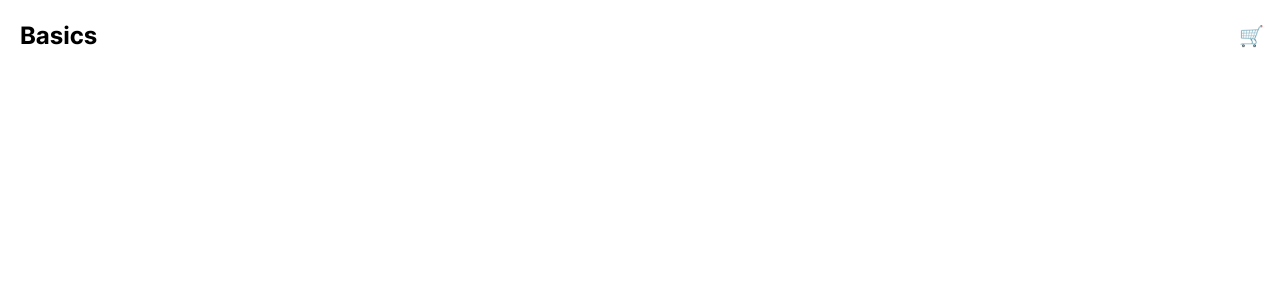
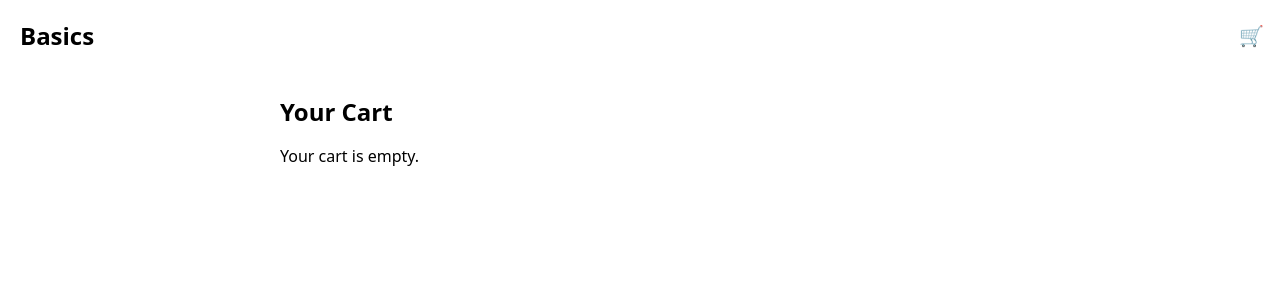
Before and after one commit to SadiaMasood007/eCommerceProject, a React (Vite) app: page /cart in a window 1280 px wide. Before the commit this address had no page. Shown: the top 300 px of the page. Built offline with nearby package versions, Linux system fonts and the light colour scheme.

Commit message:
added cart functionality

```diff
--- a/package.json
+++ b/package.json
@@ -15,7 +15,8 @@
     "react-dom": "^19.1.0",
     "react-helmet": "^6.1.0",
     "react-router": "^5.2.0",
-    "react-router-dom": "^7.6.3"
+    "react-router-dom": "^7.6.3",
+    "zustand": "^5.0.6"
   },
   "devDependencies": {
     "@vitejs/plugin-react": "^4.6.0",
--- a/src/App.jsx
+++ b/src/App.jsx
@@ -2,6 +2,7 @@ import { Routes, Route } from "react-router-dom";
 import Home from "./pages/Home";
 import ProductsDetailPage from "./pages/ProductsDetailPage";
 import Navbar from "./components/Navbar";
+import CartPage from "./pages/CartPage";
 
 function App() {
   return (<>
@@ -9,6 +10,7 @@ function App() {
     <Routes>
       <Route path="/" element={<Home />} />
       <Route path="/products/:id" element={<ProductsDetailPage />} />
+      <Route path="/cart" element={<CartPage />} />
     </Routes>
   </>
   );
--- /dev/null
+++ b/src/components/Cart.jsx
@@ -0,0 +1,58 @@
+import React from "react";
+import { useCart } from "../hooks/useCart";
+
+export default function Cart() {
+  const { cartItems, removeFromCart, updateQuantity, clearCart } = useCart();
+
+  const total = cartItems.reduce((sum, item) => sum + item.price * item.quantity, 0);
+
+  return (
+    <div className="max-w-3xl mx-auto p-6">
+      <h1 className="text-2xl font-bold mb-4">Your Cart</h1>
+
+      {cartItems.length === 0 ? (
+        <p>Your cart is empty.</p>
+      ) : (
+        <div className="space-y-4">
+          {cartItems.map(item => (
+            <div key={item.id} className="flex justify-between items-center border-b pb-2">
+              <div className="flex items-center gap-4">
+                <img src={item.image} className="h-16 w-16 object-contain" alt={item.title} />
+                <div>
+                  <p className="font-medium">{item.title}</p>
+                  <p className="text-gray-600">${item.price}</p>
+                  <div className="mt-1">
+                    <label className="mr-2">Qty:</label>
+                    <input
+                      type="number"
+                      min="1"
+                      value={item.quantity}
+                      onChange={(e) => updateQuantity(item.id, parseInt(e.target.value))}
+                      className="w-16 border px-2"
+                    />
+                  </div>
+                </div>
+              </div>
+              <button
+                onClick={() => removeFromCart(item.id)}
+                className="text-gray-500 hover:underline"
+              >
+                Remove
+              </button>
+            </div>
+          ))}
+
+          <div className="text-right mt-6">
+            <p className="text-xl font-bold">Total: ${total.toFixed(2)}</p>
+            <button
+              onClick={clearCart}
+              className="mt-2 bg-gray-100 text-gray-600 px-4 py-2 rounded hover:bg-gray-200"
+            >
+              Clear Cart
+            </button>
+          </div>
+        </div>
+      )}
+    </div>
+  );
+}
--- a/src/components/Navbar.jsx
+++ b/src/components/Navbar.jsx
@@ -1,12 +1,15 @@
 import React from "react";
 import { Link } from "react-router-dom";
+import { cartCount } from "../services/CartService";
 
 export default function Navbar() {
+  const count = cartCount();
   return (
     <nav className="bg-white p-4 flex justify-between items-center">
       <Link to="/" className="text-2xl font-bold p-1">Basics</Link>
-      <Link to="/CartPage" className="text-xl">
+      <Link to="/cart" className="text-xl">
         🛒
+        {count > 0 && <span>{count}</span>}
       </Link>
     </nav>
   );
--- a/src/components/ProductList.jsx
+++ b/src/components/ProductList.jsx
@@ -1,6 +1,7 @@
 import React from "react";
 import { useProducts } from "../hooks/useProducts";
 import { Link } from "react-router-dom";
+import { addProductToCart } from "../services/CartService";
 
 export const generateStars = () => {
   const stars = Math.floor(Math.random() * 3) + 3;
@@ -60,7 +61,7 @@ export default function ProductList() {
                     </div>
                   </Link>
                   <div className="flex justify-end mt-2">
-                    <button className="bg-gray-100 hover:bg-gray-200 text-black px-3 py-1 text-sm rounded shadow-sm">
+                    <button onClick={() => addProductToCart(product)} className="bg-gray-100 hover:bg-gray-200 text-black px-3 py-1 text-sm rounded shadow-sm">
                       + 🛒
                     </button>
                   </div>
--- a/src/components/ProductsDetail.jsx
+++ b/src/components/ProductsDetail.jsx
@@ -3,6 +3,7 @@ import { useParams } from "react-router-dom";
 import { useQuery } from "@tanstack/react-query";
 import { fetchProductById } from "../services/apiService";
 import { generateStars } from "./ProductList";
+import { addProductToCart } from "../services/CartService";
 
 export default function ProductsDetail() {
   const { id } = useParams();
@@ -23,7 +24,7 @@ export default function ProductsDetail() {
         <p className="text-gray-700 mt-2">{product.description}</p>
         <p className="text-lg text-gray-700  mt-4">${product.price}</p>
         <p className="text-yellow-500 text-sm">{generateStars()}</p>
-        <button className="mt-6 hover:bg-gray-200 bg-gray-100 text-black px-3 py-1 rounded shadow-md inset-shadow-sm">+🛒</button>
+        <button onClick={() => addProductToCart(product)} className="mt-6 hover:bg-gray-200 bg-gray-100 text-black px-3 py-1 rounded shadow-md inset-shadow-sm">+🛒</button>
       </div>
     </div>
   );
--- /dev/null
+++ b/src/hooks/useCart.js
@@ -0,0 +1,38 @@
+import { create } from "zustand";
+
+export const useCart = create((set, get) => ({
+  cartItems: [],
+
+  addToCart: (product) => {
+    const existingItem = get().cartItems.find(item => item.id === product.id);
+    if (existingItem) {
+      set(state => ({
+        cartItems: state.cartItems.map(item =>
+          item.id === product.id ? { ...item, quantity: item.quantity + 1 } : item
+        )
+      }));
+    } else {
+      set(state => ({
+        cartItems: [...state.cartItems, { ...product, quantity: 1 }]
+      }));
+    }
+  },
+
+  removeFromCart: (id) => {
+    set(state => ({
+      cartItems: state.cartItems.filter(item => item.id !== id)
+    }));
+  },
+
+  updateQuantity: (id, quantity) => {
+    set(state => ({
+      cartItems: state.cartItems.map(item =>
+        item.id === id ? { ...item, quantity } : item
+      )
+    }));
+  },
+
+  clearCart: () => {
+    set({ cartItems: [] });
+  },
+}));
--- a/src/pages/CartPage.jsx
+++ b/src/pages/CartPage.jsx
@@ -0,0 +1,12 @@
+import React from "react";
+import Cart from "../components/Cart";
+
+const CartPage = () => {
+  return (
+    <div>
+      <Cart />
+    </div>
+  );
+};
+
+export default CartPage;
--- a/src/pages/Home.jsx
+++ b/src/pages/Home.jsx
@@ -8,7 +8,9 @@ const Home = () => {
       <h1 className="text-2xl font-bold p-4 mx-4">All Products</h1>
       <ProductList />
     </div>
+
   );
+
 };
 
 export default Home;
--- /dev/null
+++ b/src/services/CartService.js
@@ -0,0 +1,31 @@
+import { useCart } from "../hooks/useCart";
+
+
+export const addProductToCart = (product) => {
+  useCart.getState().addToCart(product);
+};
+
+export const removeProductFromCart = (id) => {
+  useCart.getState().removeFromCart(id);
+};
+
+export const updateProductQuantity = (id, quantity) => {
+  useCart.getState().updateQuantity(id, quantity);
+};
+
+export const clearCartItems = () => {
+  useCart.getState().clearCart();
+};
+
+export const getCartItems = () => {
+  return useCart.getState().cartItems;
+};
+
+export const getCartTotal = () => {
+  const items = useCart.getState().cartItems;
+  return items.reduce((sum, item) => sum + item.price * item.quantity, 0);
+};
+export const cartCount = () => {
+  const items = useCart.getState().cartItems;
+  return items.reduce((sum, item) => sum + item.quantity, 0);
+};
```
Also changed, not shown: src/index.css (+9 -9 lines), 2 other files (tests, documents, lock files or other folders).
